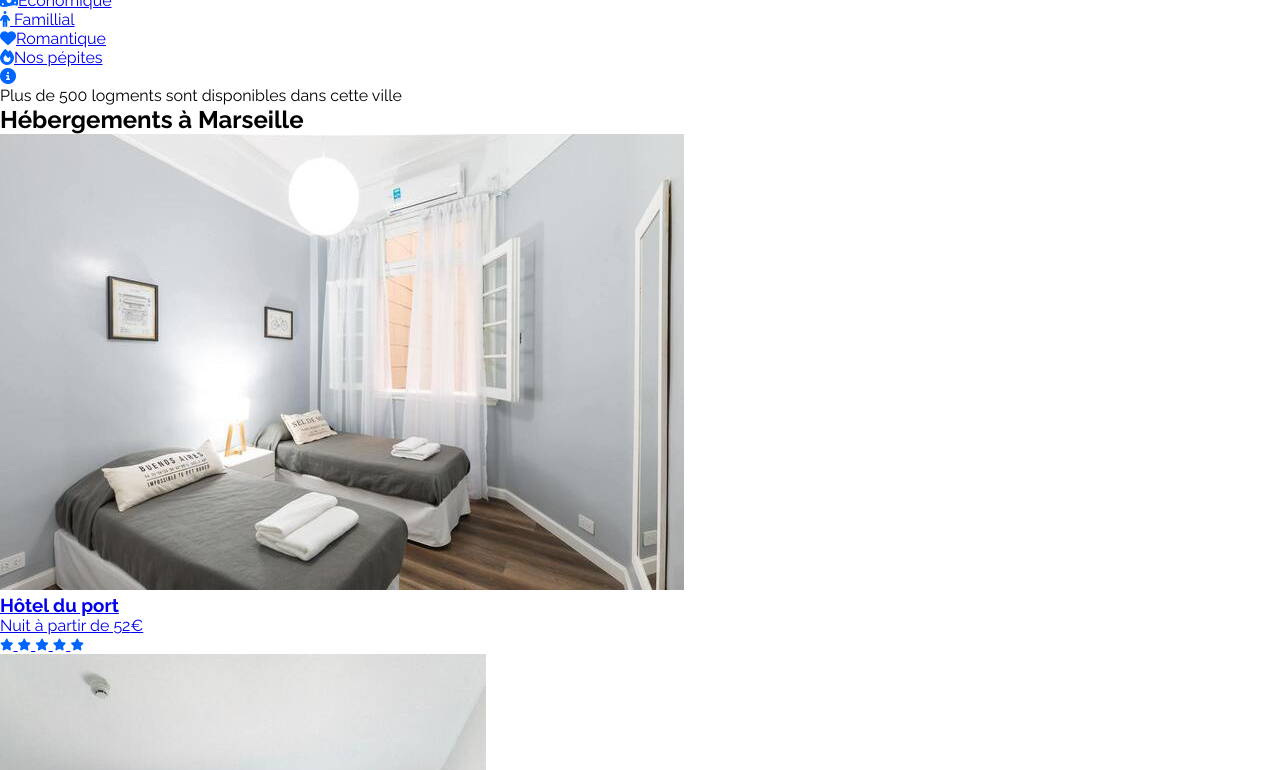
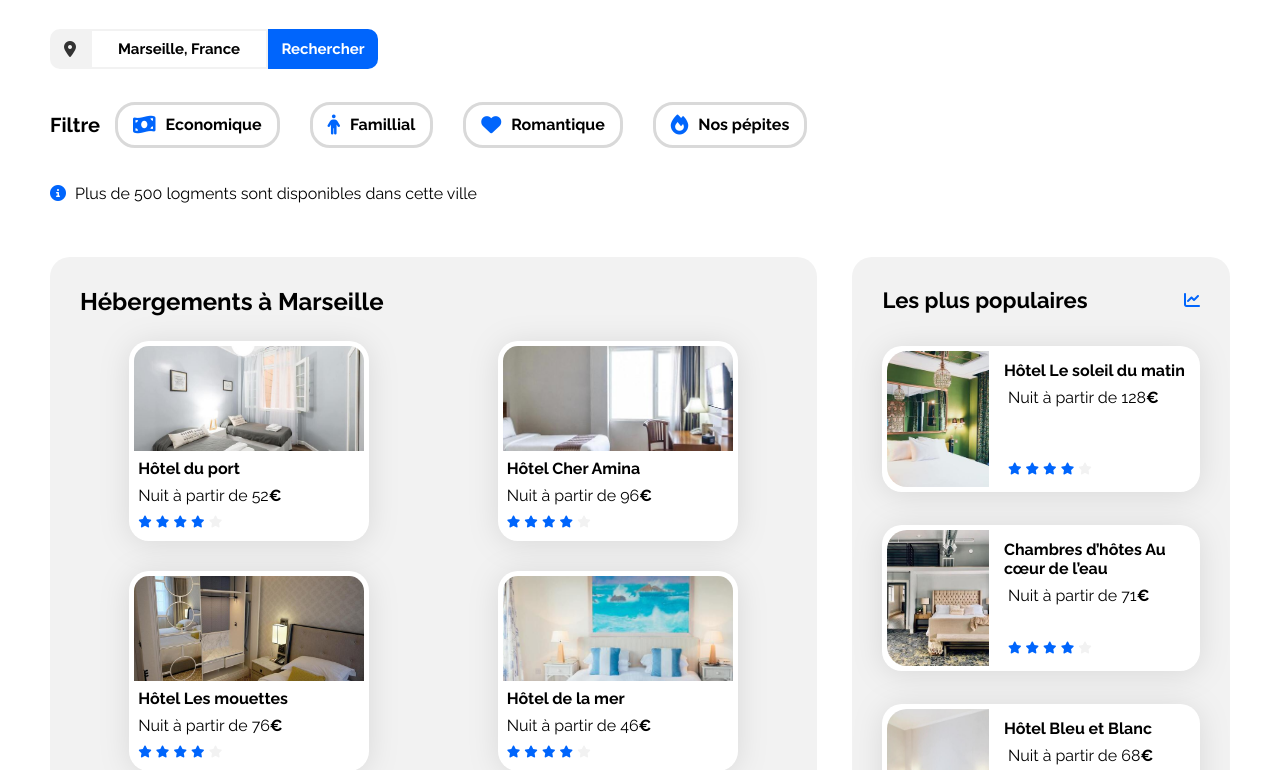
Before and after one commit to LM-user-D/Projet.2, a plain HTML site: page index.html in a window 1280 px wide. Shown: the part 198-968 px from the top of the page. Drawn offline with Linux system fonts and the light colour scheme.

Commit message:
troisieme commit

```diff
--- a/style.css
+++ b/style.css
@@ -71,3 +71,306 @@ html{
 .fa-solid {
     color: var(--main-color);
 }
+
+
+body {
+    display: flex;
+    justify-content: center;
+}
+
+.main-container {
+    width: 100%;
+    max-width: 1440px;
+    padding: 0 50px;
+    box-sizing: border-box;
+}
+
+a {
+    color: inherit;
+    text-decoration: none;
+}
+
+
+/****** formulaire *******/
+
+.formulaire{
+    height: 280px;
+    margin: 50px 50px 50px 0px;
+    display: flex;
+    justify-content: space-between;
+    flex-direction: column;
+}
+
+.formulaire h1{
+    margin-bottom: 6px;
+}
+
+
+.formulaire .search-bar{
+    width: 100%;
+    height: auto;
+    display: flex;
+}
+
+
+/********inpute recherchez*****/
+
+.search-logo{
+    width: 40px;
+    height: 40px;
+    background-color: #f2f2f2;
+    display: flex;
+    justify-content: center;
+    align-items: center;
+    color: black;
+    border-radius: 10px 0px 0px 10px;
+}
+.search-logo i{
+    color: #333;
+}
+
+.search-input{
+    outline: none;
+    border: 2px solid #F2F2F2;
+    text-align: center;
+    font-size: 15px;
+    font-weight: 600;
+    transition: all 0.2s;
+}
+
+.search-input::placeholder{
+    color: black;
+}
+
+.search-input:focus{
+    border: 2px solid #D9D9D9;
+
+}
+
+
+/******Bouton recherchez******/
+
+.btn-rechercher{
+    width: 110px;
+    outline: none;
+    border: none;
+    background-color: var(--main-color);
+    color: #fff;
+    font-size: 15px;
+    padding: 10px;
+    border-radius: 0px 10px 10px 0px;
+    cursor: pointer;
+    font-weight: 800;
+    transition: all 0.4s;
+}
+
+.btn-rechercher:hover, .btn-type-phone{
+      box-shadow: 0px 0px 7px rgba(0, 0, 0, 0.4);
+}
+.btn-type-phone{
+    display: none;
+    width: 30%;
+    height: 40px;
+    cursor: pointer;
+    border-radius: 0px 10px 10px 0px;
+    border: none;
+    background-color: #0065FC;
+
+}
+
+.btn-type-phone i{
+  color: #F2F2F2;
+}
+
+/*****Bouton recherchez*****/
+
+.filter-ul{
+    display: flex;
+    justify-content: start;
+    align-items: center;
+    font-weight: 900;
+    list-style-type: none;
+
+}
+
+.text-li{
+    font-size: 20px;
+}
+
+ .filter-li{
+    width: auto;
+    border: 3px solid #D9D9D9;
+    padding: 10px 15px;
+    border-radius: 20px;
+    display: flex;
+    justify-content: space-around;
+    align-items: center;
+    margin: 0px 15px;
+    transition: all 0.5s;
+}
+
+.filter-li:hover{
+    background-color: #DEEBFF;
+}
+
+.filter-li i{
+    margin-right: 10px;
+    font-size: 20px;
+    color: var(--main-color);
+}
+
+.filter-li a {
+    text-decoration: none;
+    color: black;
+}
+
+
+.box-inforamtion{
+    display: flex;
+    align-items: center;
+}
+.box-inforamtion i{
+    margin-right: 5px;
+}
+
+/**** formulaire *****/
+
+
+
+.section-title {
+    margin: 0;
+    font-size: 22px;
+}
+
+.card {
+    background-color: white;
+    border-radius: 20px;
+    padding: 5px;
+    filter: drop-shadow(0px 3px 15px rgba(0, 0, 0, 0.1));
+}
+
+.card img {
+    object-fit: cover;
+}
+
+.card-title {
+    font-size: 16px;
+}
+
+.euro {
+    font-weight: 700;
+}
+
+.neutral-star {
+    color: var(--main-bg-color)
+}
+
+/****** Hebergements And Populaires ***********/
+.hebergements-and-populaires {
+    display: flex;
+    justify-content: space-between;
+}
+
+.hebergements-and-populaires section {
+    background-color: var(--main-bg-color);
+    border-radius: 20px;
+    padding: 30px;
+    box-sizing: border-box;
+}
+
+/****** Hebergements ***********/
+.hebergements {
+    width: 65%;
+    display: grid;
+    gap: 25px;
+}
+
+.hebergement-cards{
+    display: flex;
+    justify-content: space-around;
+    align-items: center;
+    flex-wrap: wrap;
+    gap: 30px;
+}
+
+.hebergement-cards .card{
+    width: 240px;
+    height: 200px;
+    transition: all 0.4s;
+}
+
+.card:hover{
+    transform: translateY(-5px);
+    box-shadow: 0px 2px 7px #3f6aab5b;
+}
+
+
+.hebergement-cards .card img{
+    width: 100%;
+    height: 55%;
+    border-radius: 15px 15px 0px 0px;
+    object-fit: cover;
+
+}
+
+.hebergement-cards .card-content h3, p, .card-rating{
+    padding: 4px;
+}
+
+.hebergements .voir-plus{
+    font-weight: 900;
+    font-size: 15px;
+    cursor: pointer;
+    transition: all 0.2s;
+}
+
+.hebergements .voir-plus:hover{
+    text-shadow: 0px 0px 0.5px #333;
+}
+
+
+/****** Populaires ***********/
+.populaires {
+    width: 32%;
+}
+
+.populaires-title {
+    display: flex;
+    justify-content: space-between;
+    align-items: center;
+}
+
+.populaires-cards .card {
+    display: flex;
+    margin-top: 33px;
+    transition: all 0.4s;
+}
+
+.populaires-cards img {
+    width: 33%;
+    height: 136px;
+    border-top-left-radius: 20px;
+    border-bottom-left-radius: 20px;
+}
+
+.populaires-cards .card-content {
+    width: 67%;
+    padding-left: 15px;
+    display: flex;
+    flex-direction: column;
+    justify-content: space-between;
+    box-sizing: border-box;
+}
+
+.populaires-cards .card-title {
+    margin-top: 10px;
+    margin-bottom: 4px;
+}
+
+.populaires-cards .card-subtitle {
+    margin: 0;
+}
+
+.populaires-cards .card-rating {
+    margin-bottom: 5px;
+}
```
